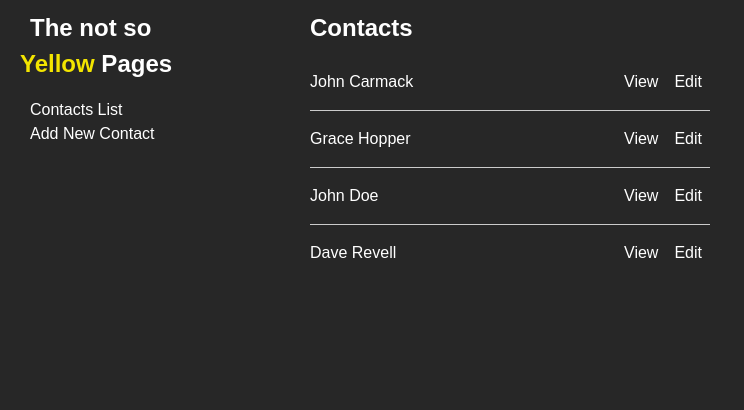
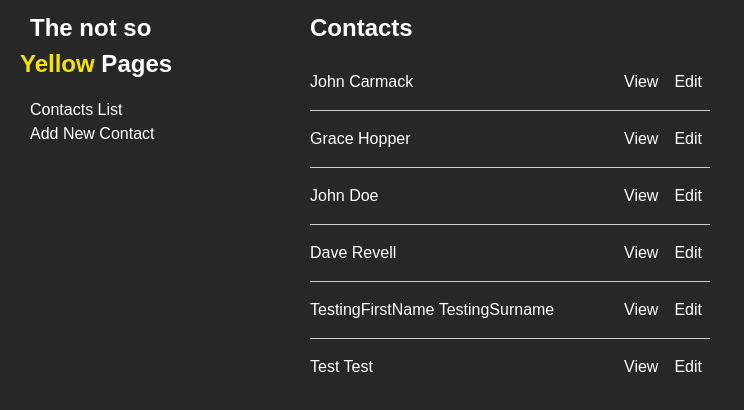
Before and after one commit to boolean-uk/react-address-book, a React (Create React App) app: page / in a window 1280 px wide. Shown: the top 410 px of the page, without its empty margins (0-744 px from the left). Built offline with nearby package versions, Linux system fonts and the light colour scheme; data requests are answered from the project's data file.

Commit message:
Started addding comments, also fixed bug with ContactEdit

```diff
--- a/db/db.json
+++ b/db/db.json
@@ -22,7 +22,10 @@
       "lastName": "Doe",
       "street": "20 Brighton Road",
       "city": "Jersey",
-      "id": 4
+      "id": 4,
+      "email": "JohnDoe@hotmail.com",
+      "twitter": "@JohnnyD",
+      "linkedIn": "John Doe"
     },
     {
       "firstName": "Dave",
@@ -33,6 +36,26 @@
       "linkedIn": "Dave",
       "twitter": "Dex",
       "id": 3
+    },
+    {
+      "firstName": "TestingFirstName",
+      "lastName": "TestingSurname",
+      "street": "123 Test Street",
+      "city": "Test City",
+      "email": "Test@Testmail.com",
+      "linkedIn": "Test LinkedIn",
+      "twitter": "@TestOnTwitter",
+      "id": 5
+    },
+    {
+      "firstName": "Test",
+      "lastName": "Test",
+      "street": "awdwasdaw",
+      "city": "sdawsdwa 2",
+      "email": "sdawdsd@asdwa.com",
+      "linkedIn": "dawsdwas",
+      "twitter": "dwasdwa",
+      "id": 6
     }
   ]
 }
--- a/src/components/ContactsAdd.js
+++ b/src/components/ContactsAdd.js
@@ -5,7 +5,9 @@ const initialState = {
   "firstName": "",
   "lastName": "",
   "street": "",
-  "city": ""
+  "city": "",
+  "linkedIn": "",
+  "twitter": "",
 }
 
 function ContactsAdd(props) {
@@ -17,9 +19,6 @@ function ContactsAdd(props) {
   const [contactData, setContactData] = useState(initialState)
   const nav = useNavigate()
 
-  //TODO: Implement controlled form
-  //send POST to json server on form submit
-
   const handleChange = event => {
     const {name, value} = event.target
     const newContactData = {...contactData}
@@ -27,16 +26,23 @@ function ContactsAdd(props) {
     setContactData(newContactData)
   }
 
-  const handleSubmit = event => {
+  const handleSubmit = async event => {
     event.preventDefault()
 
-    const res = fetch('http://localhost:4000/contacts', {
-      method: 'POST',
+    // send PUT request to UPDATE an existing contact
+    const fetchOptions = {
+      method: 'PUT',
       headers: {'Content-Type': 'application/json'},
       body: JSON.stringify(contactData)
-    })
-    const data = res.json()
+    }
+
+    // await for fetch response
+    const res = await fetch('http://localhost:4000/contacts', fetchOptions)
+    // extract response data
+    const data = await res.json()
+    // update LOCAL State
     setContacts([...contacts, data])
+    // redirect to the home page
     nav('/')
   }
 
@@ -47,7 +53,8 @@ function ContactsAdd(props) {
       <label htmlFor="firstName">First Name</label>
       <input
         id="firstName"
-        name="firstName" type="text"
+        name="firstName"
+        type="text"
         placeholder='Hilda'
         onChange={handleChange}
         value={contactData.firstName}
@@ -120,7 +127,7 @@ function ContactsAdd(props) {
       />
 
       <div className="actions-section">
-        <button className="button blue" type="submit">
+        <button className="button" type="submit">
           Create
         </button>
       </div>
--- a/src/components/ContactsEdit.js
+++ b/src/components/ContactsEdit.js
@@ -10,9 +10,6 @@ function ContactsEdit(props) {
   const nav = useNavigate()
   const {id} = useParams()
 
-  //TODO: Implement controlled form
-  //send POST to json server on form submit
-
   useEffect(async () => {
     const res = await fetch(`http://localhost:4000/contacts/${id}`)
     const data = await res.json()
@@ -20,8 +17,11 @@ function ContactsEdit(props) {
   }, [])
 
   const handleChange = event => {
+    // set the name and value (of the input) to be the target eg. input for firstName
     const {name, value} = event.target
+    // create a new variable, and asign all of the contactData Obj to it
     const newContactData = {...contactData}
+    // Apply the new data that was input into the above fields into contactData
     newContactData[`${name}`] = value
     setContactData(newContactData)
   }
@@ -29,15 +29,31 @@ function ContactsEdit(props) {
   const handleSubmit = async event => {
     event.preventDefault()
 
-    const res = await fetch(`http://localhost:4000/contacts/${id}`, {
+    // send PUT request to UPDATE an existing contact
+    const fetchOptions = {
       method: 'PUT',
       headers: {'Content-Type': 'application/json'},
       body: JSON.stringify(contactData)
+    }
+    // await for fetch response
+    const res = await fetch(`http://localhost:4000/contacts/${id}`, fetchOptions)
+    // extract response data
+    const data = await res.json()
+    // replace LOCAL contact array state with data.contact; keep all other contacts unchanged
+    const updatedContacts = contacts.map(contact => {
+      if(contact.id === Number(id)) {
+        console.log(contact.id, id, data.contact, contact)
+        // Was returning data.contact, but kept returning as undefined
+        // TODO: ((IMPORTANT)) figure out why that was
+        return contact
+      }
+      console.log(contact)
+      return contact
     })
-    const data = await res.json()
-    const updatedContacts = contacts.map(contact => contact.id === Number(id) ? data.contact: contact)
+    // update LOCAL State
     setContacts(updatedContacts)
-    nav(`/contacts/${id}`)
+    // redirect to this edited contact's page
+    nav(`/contacts/${id}/view`)
   }
 
   return (
@@ -47,7 +63,8 @@ function ContactsEdit(props) {
       <label htmlFor="firstName">First Name</label>
       <input
         id="firstName"
-        name="firstName" type="text"
+        name="firstName"
+        type="text"
         placeholder='Hilda'
         onChange={handleChange}
         value={contactData.firstName}
@@ -120,7 +137,7 @@ function ContactsEdit(props) {
       />
 
       <div className="actions-section">
-        <button className="button blue" type="submit">
+        <button className="button" type="submit">
           Update
         </button>
       </div>
--- a/src/components/ContactsList.js
+++ b/src/components/ContactsList.js
@@ -14,6 +14,7 @@ function ContactsList(props) {
       <ul className="contacts-list">
         {contacts.map((contact, index) => {
           const { firstName, lastName } = contact
+          console.log(firstName, lastName)
           return (
             <li className="contact" key={index}>
               <p>
```
